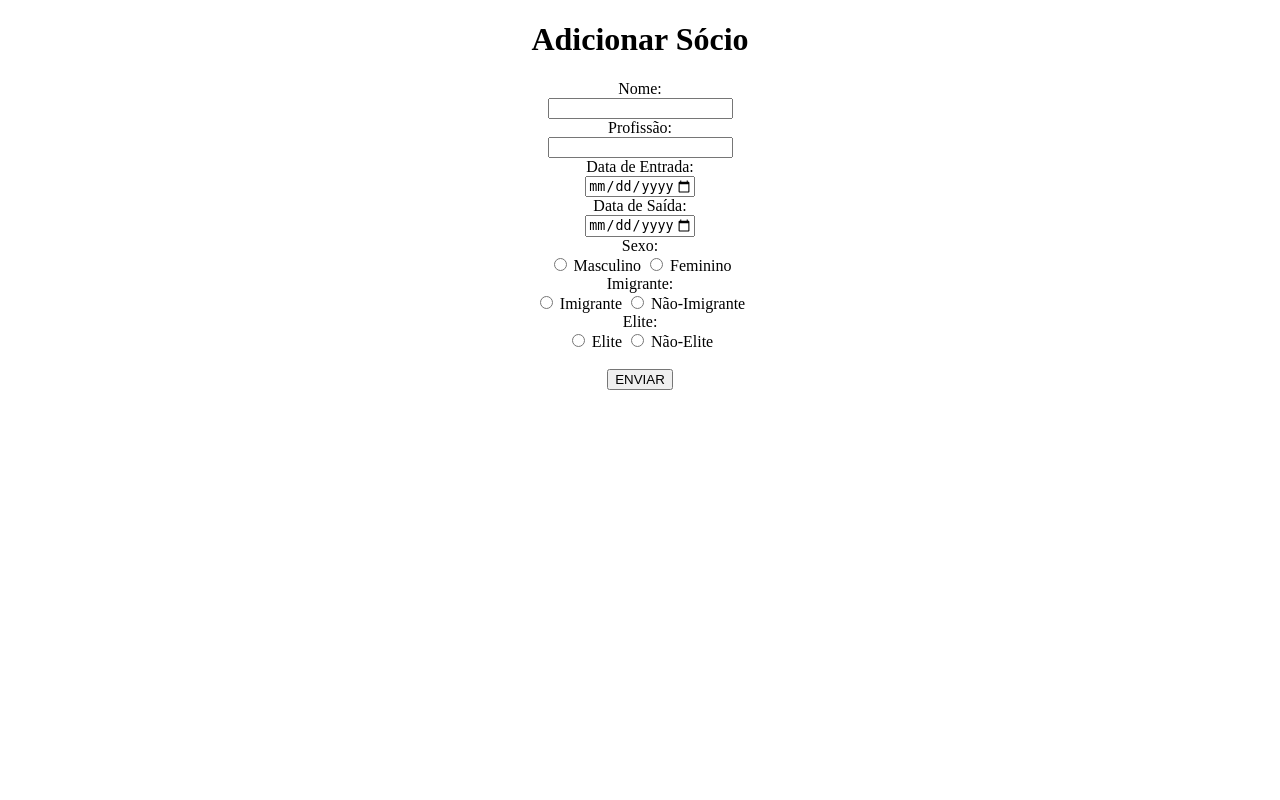
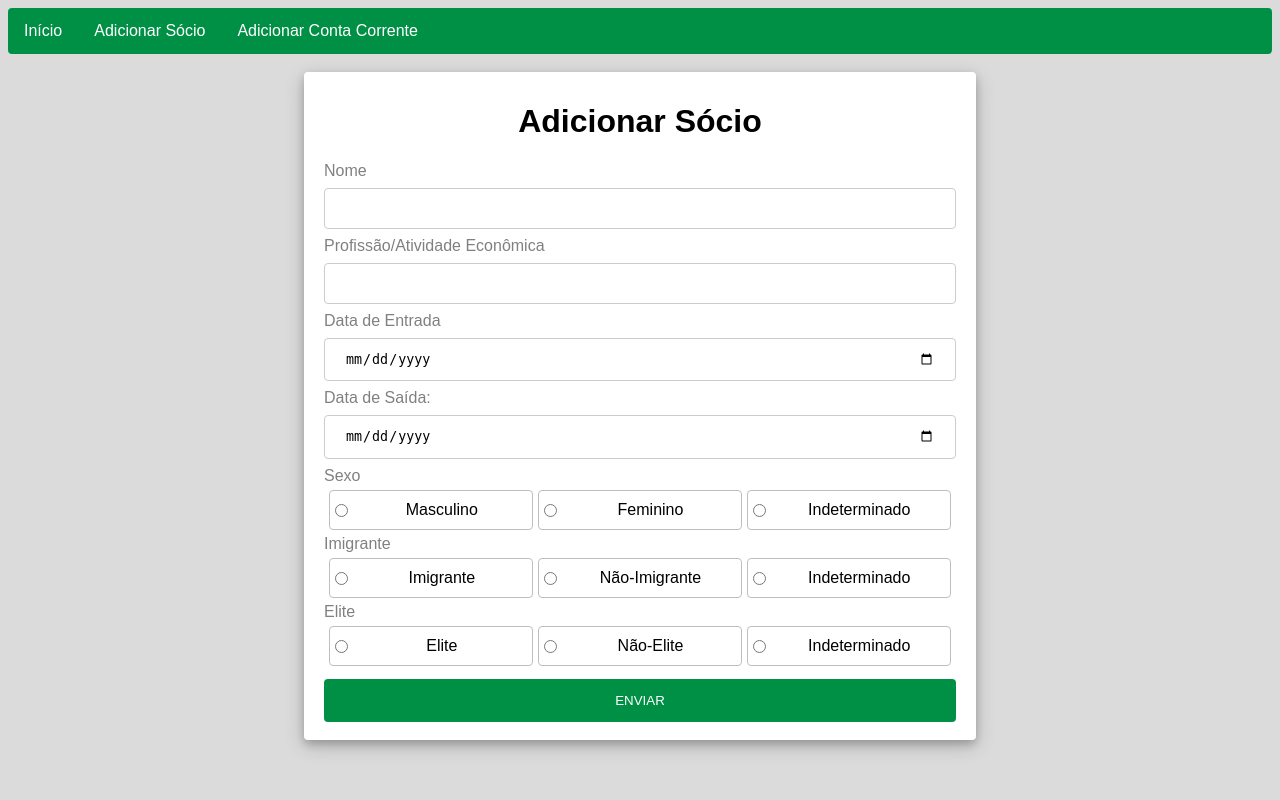
Before and after one commit to dearaujobruno/mutualismo, a CodeIgniter app: page /mutualismo/socio in a window 1280 px wide. Run offline with CodeIgniter, Linux system fonts and the light colour scheme.

Commit message:
adicionando css

```diff
--- a/application/config/routes.php
+++ b/application/config/routes.php
@@ -50,6 +50,7 @@ defined('BASEPATH') OR exit('No direct script access allowed');
 |		my-controller/my-method	-> my_controller/my_method
 */
 $route['default_controller'] = 'MenuController';
+$route['inicio'] = 'MenuController/inicio';
 $route['socio'] = 'SocioController';
 $route['adicionar-socio'] = 'SocioController/adicionar_socio';
 $route['conta'] = 'ContaCorrenteController';
--- a/application/controllers/ContaCorrenteController.php
+++ b/application/controllers/ContaCorrenteController.php
@@ -20,6 +20,7 @@ class ContaCorrenteController extends CI_Controller {
         $this->load->model('ContaCorrenteModel');
         $this->load->model('SocioModel');
         $this->load->helper('form');
+        $this->load->helper('url');
     }
 
 	public function adicionar_contacorrente() {
--- a/application/controllers/SocioController.php
+++ b/application/controllers/SocioController.php
@@ -21,6 +21,7 @@ class SocioController extends CI_Controller {
         parent::__construct();
         $this->load->model('SocioModel');
         $this->load->helper('form');
+        $this->load->helper('url');
     }
 
 	public function adicionar_socio() {
--- a/application/views/adiciona_socio.php
+++ b/application/views/adiciona_socio.php
@@ -5,50 +5,85 @@ defined('BASEPATH') OR exit('No direct script access allowed');
 <head>
 	<meta charset="utf-8">
 	<title>Adicione Sócios</title>
-
-	<style type="text/css">
-
-	</style>
+	<link rel="stylesheet" type="text/css" href="<?php echo base_url('assets/css/estilo.css');?>" />
 </head>
 <body>
-<center>
-	<h1>Adicionar Sócio</h1>
+	<?php include 'header.html';?>
+
+	<br>
+
+	<div class="blococentral">
+		<center><h1>Adicionar Sócio</h1></center>
 
 		<?php echo form_open('adicionar-socio') ?>
 
-    	Nome:<br>
+	    	<label class="titulos">Nome</label><br>
 	    	<input type="text" name="nome" required><br>
 
-    	Profissão:<br>
+	    	<label class="titulos">Profissão/Atividade Econômica</label><br>
 			<input type="text" name="profissao" required><br>
 
+			<label class="titulos">Data de Entrada</label><br>
+			<input type="date" name="data_entrada" min="1800-01-01" max="2030-12-31" required><br>
 
-		Data de Entrada:<br>
-		<input type="date" name="data_entrada" min="1800-01-01" max="2030-12-31" required><br>
-		Data de Saída:<br>
+			<label class="titulos">Data de Saída:</label><br>
 			<input type="date" name="data_saida" min="1800-01-01" max="2030-12-31" required><br>
 
-		Sexo:<br>
+			<label class="titulos">Sexo</label><br>
+			<label class="botaoescolha" for="masculino">
+				Masculino
 				<input type="radio" id="masculino" name="sexo" value="masculino" required>
-		<label for="masculino" >Masculino</label>
+			</label>
+
+			<label class="botaoescolha" for="feminino">
+				Feminino
 				<input type="radio" id="feminino" name="sexo" value="feminino">
-		<label for="feminino" >Feminino</label><br>
+			</label>
 
-		Imigrante:<br>
+			<label class="botaoescolha" for="indeterminado" >
+				Indeterminado
+				<input type="radio" id="indeterminado" name="sexo" value="indeterminado">
+			</label>
+			<br>
+
+			<label class="titulos">Imigrante</label><br>
+			<label class="botaoescolha" for="imigrante">
+				Imigrante
 				<input type="radio" id="imigrante" name="imigrante" value="1" required>
-		<label for="imigrante" >Imigrante</label>
+			</label>
+
+			<label class="botaoescolha" for="naoimigrante">
+				Não-Imigrante
 				<input type="radio" id="naoimigrante" name="imigrante" value="0">
-		<label for="naoimigrante" >Não-Imigrante</label><br>
+			</label>
 
-		Elite:<br>
+			<label class="botaoescolha" for="indeterminado_imigrante">
+				Indeterminado
+				<input type="radio" id="indeterminado_imigrante" name="imigrante" value="2">
+			</label>
+			<br>
+
+			<label class="titulos">Elite</label><br>
+			<label class="botaoescolha" for="elite">
 				<input type="radio" id="elite" name="elite" value="1" required>
-		<label for="elite" >Elite</label>
+				Elite
+			</label>
+
+			<label class="botaoescolha" for="naoelite">
 				<input type="radio" id="naoelite" name="elite" value="0">
-		<label for="naoelite" >Não-Elite</label><br><br>
+				Não-Elite
+			</label>
+
+			<label class="botaoescolha" for="indeterminado_elite">
+				<input type="radio" id="indeterminado_elite" name="elite" value="2">
+				Indeterminado
+			</label>
+			<br>
 
 	        <input  type="submit" value="ENVIAR">
 
 	    <?php echo form_close(); ?>
-</center>
+	</div>
+
 </body>
 </html>
--- /dev/null
+++ b/application/views/header.html
@@ -0,0 +1,5 @@
+	<ul>
+		<li><a href="inicio" class="active" >Início</a></li>
+		<li><a href="socio">Adicionar Sócio</a></li>
+		<li><a href="conta">Adicionar Conta Corrente</a></li>
+	</ul>
--- /dev/null
+++ b/assets/css/estilo.css
@@ -0,0 +1,85 @@
+body {
+  background-color: #dbdbdb;
+  font-family: arial;
+}
+
+.blococentral {
+	background-color: white;
+	width: 50%;
+	padding: 10px 20px;
+	border-radius: 4px;
+	box-shadow: 0 4px 8px 0 rgba(0, 0, 0, 0.2), 0 6px 20px 0 rgba(0, 0, 0, 0.19);
+	margin: 0 auto;
+  text-align: center;
+}
+
+input[type=radio] {
+  float: left;
+}
+
+.botaoescolha {
+	width: 32%;
+	border: 1px solid #bfbfbf;
+	border-radius: 4px;
+	padding: 10px 0;
+	display: inline-block;
+	margin: 5px 0;
+  cursor: pointer;
+}
+
+.titulos {
+  color: grey;
+  float: left;
+}
+
+input[type=number], input[type=text], input[type=date], select {
+  width: 100%;
+  padding: 12px 20px;
+  margin: 8px 0;
+  display: inline-block;
+  border: 1px solid #ccc;
+  border-radius: 4px;
+  box-sizing: border-box;
+}
+
+input[type=submit] {
+  width: 100%;
+  background-color: #009045;
+  color: white;
+  padding: 14px 20px;
+  margin: 8px 0;
+  border: none;
+  border-radius: 4px;
+  cursor: pointer;
+}
+
+input[type=submit]:hover {
+  background-color: #00843d;
+}
+
+
+ul {
+  list-style-type: none;
+  margin: 0;
+  padding: 0;
+  overflow: hidden;
+  background-color: #009045;
+  border-radius: 4px;
+}
+
+li {
+  float: left;
+}
+
+li a {
+  display: block;
+  color: white;
+  text-align: center;
+  padding: 14px 16px;
+  text-decoration: none;
+
+}
+
+li a:hover {
+  background-color: #00843d;
+}
```
Also changed, not shown: application/controllers/MenuController.php (+8 -1 lines), application/views/adiciona_contacorrente.php (+15 -12 lines), application/views/inicio.php (+6 -22 lines). Lines whose indentation alone changed are shown as unchanged.
